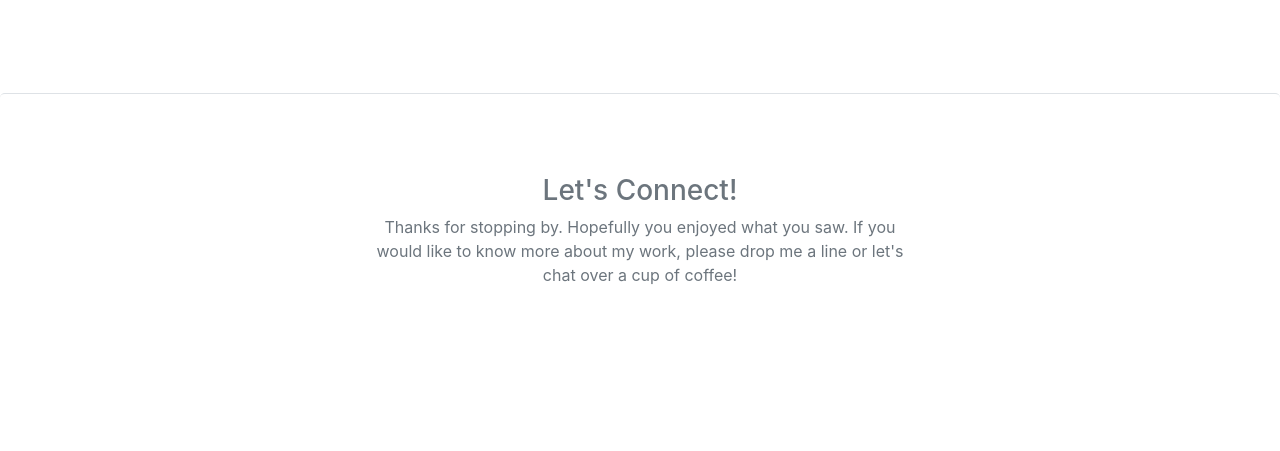
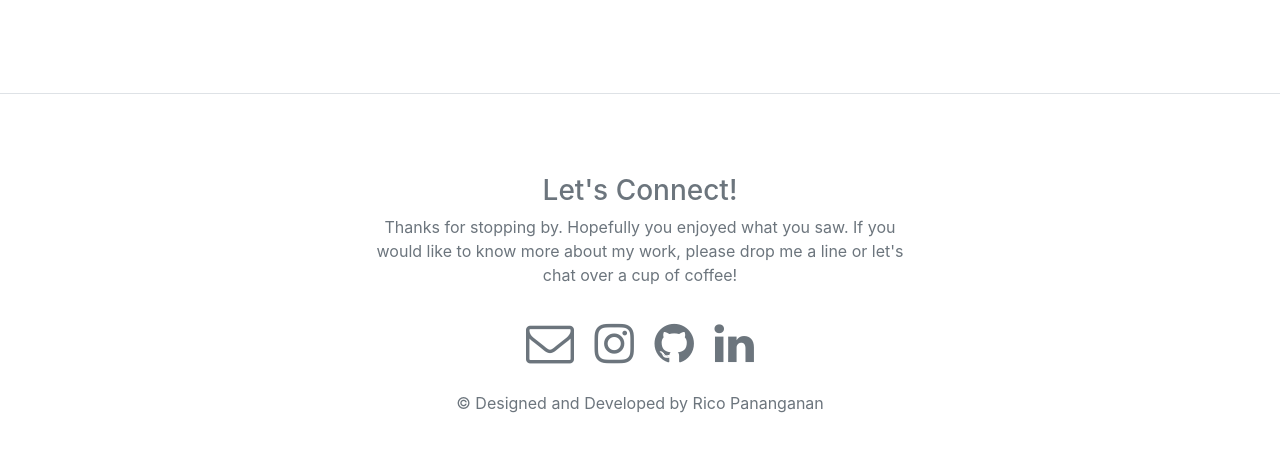
Before and after one commit to fpananganan/Portfolio-Redesign, a website: page index.html in a window 1280 px wide. Shown: the part 1641-2092 px from the top of the page. Drawn offline with nearby package versions, Linux system fonts and the light colour scheme.

Commit message:
Finished Section D

```diff
--- a/index.html
+++ b/index.html
@@ -9,6 +9,7 @@
     <link rel="stylesheet" href="https://maxcdn.bootstrapcdn.com/bootstrap/4.0.0/css/bootstrap.min.css" integrity="sha384-Gn5384xqQ1aoWXA+058RXPxPg6fy4IWvTNh0E263XmFcJlSAwiGgFAW/dAiS6JXm" crossorigin="anonymous" />
 
     <!-- Custom CSS -->
+    <link rel="stylesheet" href="https://cdnjs.cloudflare.com/ajax/libs/font-awesome/4.7.0/css/font-awesome.min.css">
     <link rel="stylesheet" href="https://fonts.googleapis.com/css?family=Roboto:400,500,700&display=swap" />
     <!-- <link rel="stylesheet" href="node_modules/font-awesome/css/font-awesome.min.css" />
     <link rel="stylesheet" href="node_modules/bootstrap-social/bootstrap-social.css" /> -->
@@ -109,21 +110,30 @@
     </section>
 
     <!-- Section D: Footer -->
-    <section class="jumbotron bg-white border-top box-shadow">
-      <div class="p-3 mb-5">
-        <footer class="site-footer">
+      <footer class="site-footer bg-white border-top box-shadow">
+        <div class="p-3 mb-5"></div>
         <div class="container">
           <div class="row">
             <div class="col col-sm-6 mx-auto text-center">
               <h3 class="text-secondary"> Let's Connect! </h3>
               <p class="text-secondary"> Thanks for stopping by. Hopefully you enjoyed what you saw. If you would like to know more about my work, please drop me a line or let's chat over a cup of coffee! </p>
+              <a class="email icon" a href="#">
+                <i class="fa fa-envelope-o mr-2 mt-3 text-secondary" style="font-size: 48px;" aria-hidden="true"></i>
+              </a>
+              <a class="instagram icon" a href="#">
+                <i class="fa fa-instagram ml-2 text-secondary" style="font-size: 46px;" aria-hidden="true"></i>
+              </a>
+              <a class="github icon" a href="#">
+                <i class="fa fa-github ml-3 text-secondary" style="font-size: 46px;" aria-hidden="true"></i>
+              </a>
+              <a class="linkedin icon" a href="#">
+                <i class="fa fa-linkedin ml-3 text-secondary" style="font-size: 46px;" aria-hidden="true"></i>
+              </a>
+              <p class="copy right info text-secondary mt-4">&copy Designed and Developed by Rico Pananganan</p>
             </div>
           </div>
         </div>
       </footer>
-
-      </div>
-    </section>
 
     <!-- Optional JavaScript -->
     <!-- jQuery first, then Popper.js, then Bootstrap JS -->
```
Lines whose indentation alone changed are shown as unchanged.
